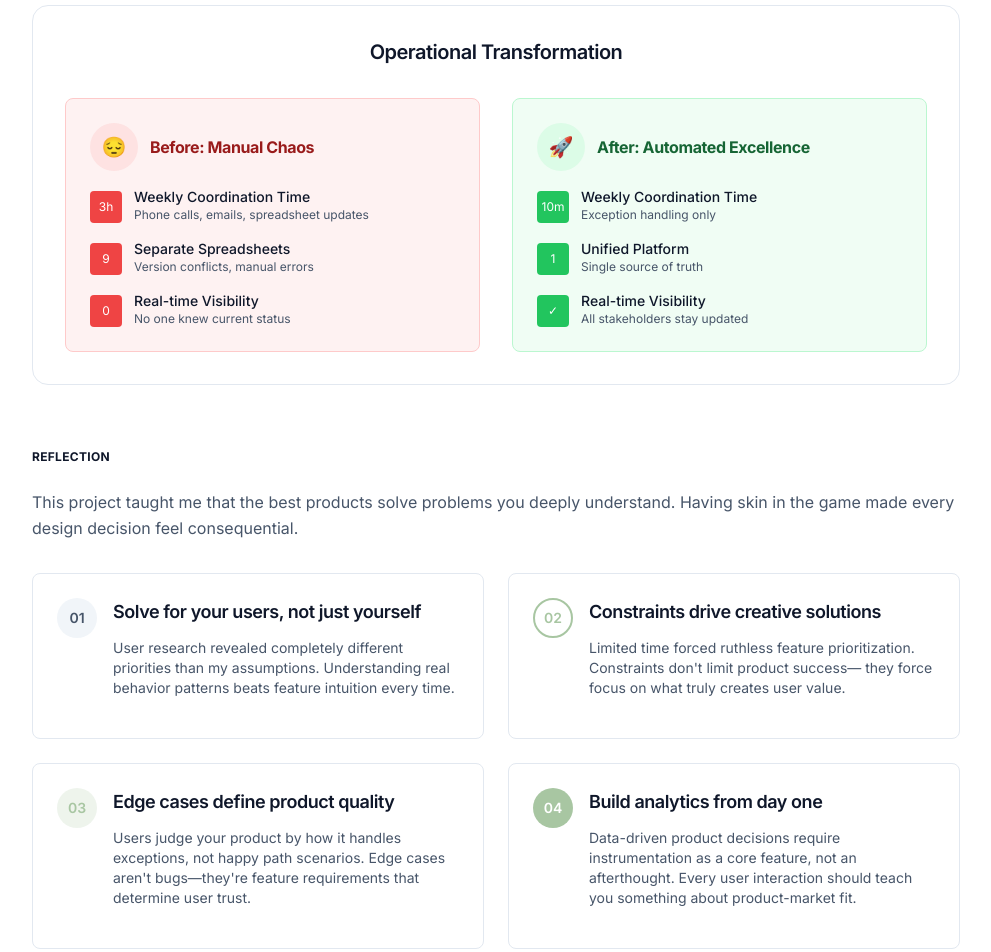
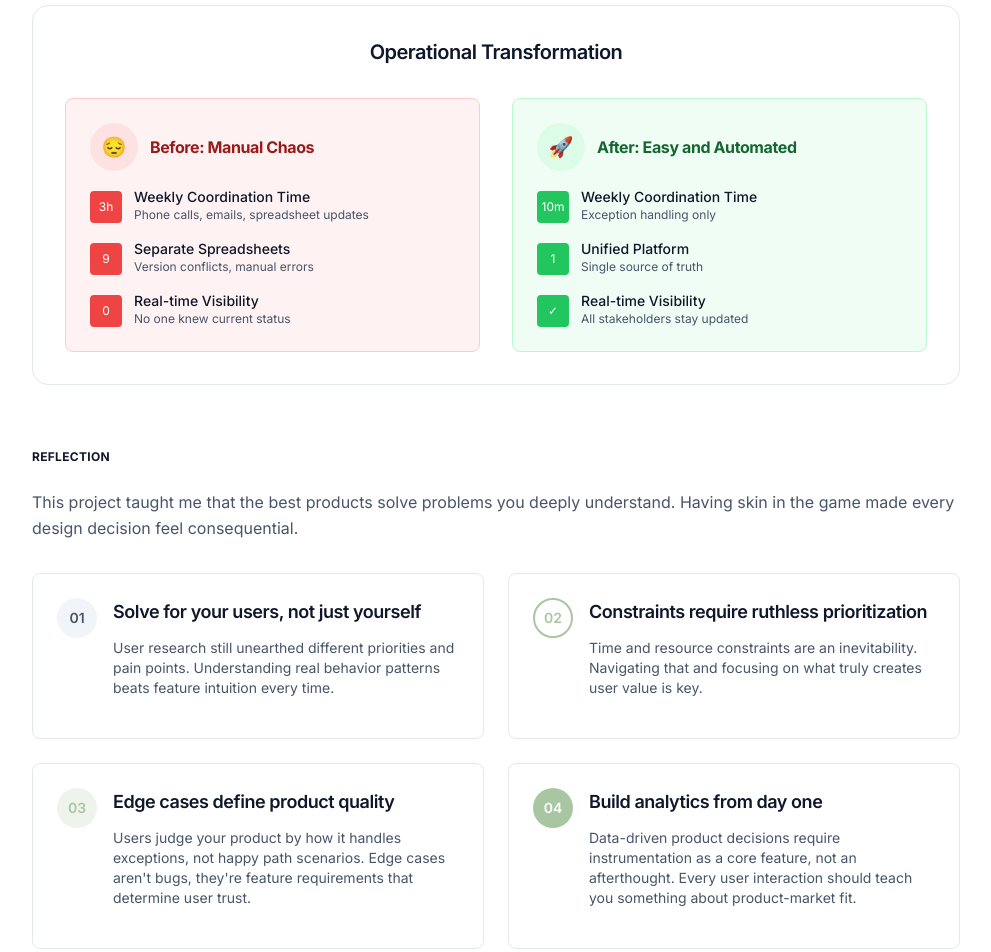
Before and after one commit to zhw16-dev/portfolio, a Next.js app: page / in a window 1280 px wide. Shown: the part 8460-9412 px from the top of the page, without its empty margins (272-1263 px from the left). Built offline with nearby package versions, Linux system fonts and the light colour scheme.

Commit message:
updating vercel components

```diff
--- a/package.json
+++ b/package.json
@@ -9,7 +9,8 @@
     "lint": "next lint"
   },
   "dependencies": {
-    "next": "14.0.4",
+    "@vercel/analytics": "^1.5.0",
+    "next": "^14.2.33",
     "react": "^18.2.0",
     "react-dom": "^18.2.0"
   },
--- a/src/app/layout.tsx
+++ b/src/app/layout.tsx
@@ -1,6 +1,7 @@
 import './globals.css'
 import { Inter } from 'next/font/google'
 import { Metadata, Viewport } from 'next'
+import { Analytics } from "@vercel/analytics/next"
 
 const inter = Inter({
   subsets: ['latin'],
--- a/src/app/page.tsx
+++ b/src/app/page.tsx
@@ -1065,7 +1065,7 @@ export default function CaseStudyPage() {
                     <div className="w-12 h-12 bg-green-100 rounded-full flex items-center justify-center mr-3">
                       <span className="text-xl">🚀</span>
                     </div>
-                    <h4 className="font-bold text-green-800">After: Automated Excellence</h4>
+                    <h4 className="font-bold text-green-800">After: Easy and Automated</h4>
                   </div>
 
                   <div className="space-y-4">
@@ -1119,7 +1119,7 @@ export default function CaseStudyPage() {
                   <div>
                     <h3 className="text-lg font-semibold text-slate-900 mb-3">Solve for your users, not just yourself</h3>
                     <p className="text-sm text-slate-600">
-                      User research revealed completely different priorities than my assumptions. Understanding real behavior
+                      User research still unearthed different priorities and pain points. Understanding real behavior
                       patterns beats feature intuition every time.
                     </p>
                   </div>
@@ -1132,10 +1132,10 @@ export default function CaseStudyPage() {
                     <span className="text-sage-green font-semibold text-sm">02</span>
                   </div>
                   <div>
-                    <h3 className="text-lg font-semibold text-slate-900 mb-3">Constraints drive creative solutions</h3>
+                    <h3 className="text-lg font-semibold text-slate-900 mb-3">Constraints require ruthless prioritization</h3>
                     <p className="text-sm text-slate-600">
-                      Limited time forced ruthless feature prioritization. Constraints don't limit product success—
-                      they force focus on what truly creates user value.
+                      Time and resource constraints are an inevitability. Navigating that and
+                      focusing on what truly creates user value is key.
                     </p>
                   </div>
                 </div>
@@ -1150,7 +1150,7 @@ export default function CaseStudyPage() {
                     <h3 className="text-lg font-semibold text-slate-900 mb-3">Edge cases define product quality</h3>
                     <p className="text-sm text-slate-600">
                       Users judge your product by how it handles exceptions, not happy path scenarios.
-                      Edge cases aren't bugs—they're feature requirements that determine user trust.
+                      Edge cases aren't bugs, they're feature requirements that determine user trust.
                     </p>
                   </div>
                 </div>
```
Also changed, not shown: 1 other file (tests, documents, lock files or other folders).
